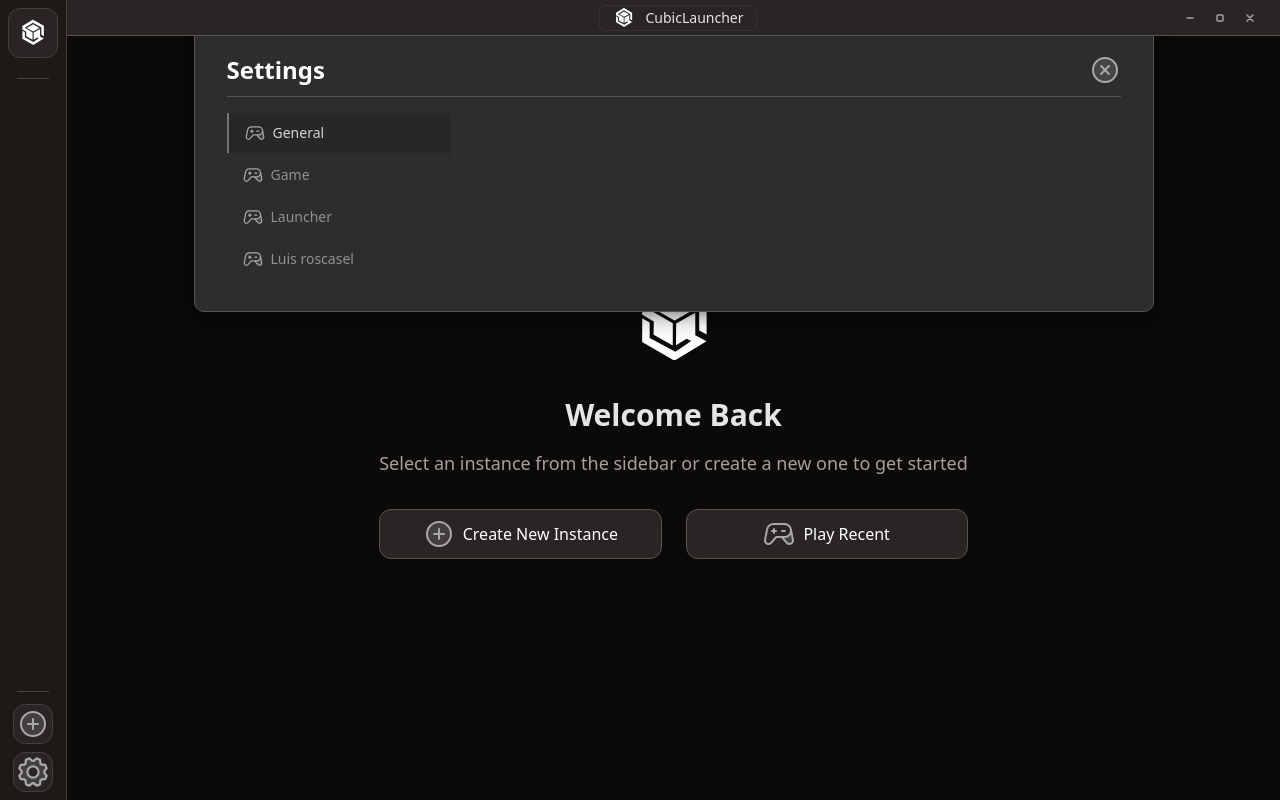
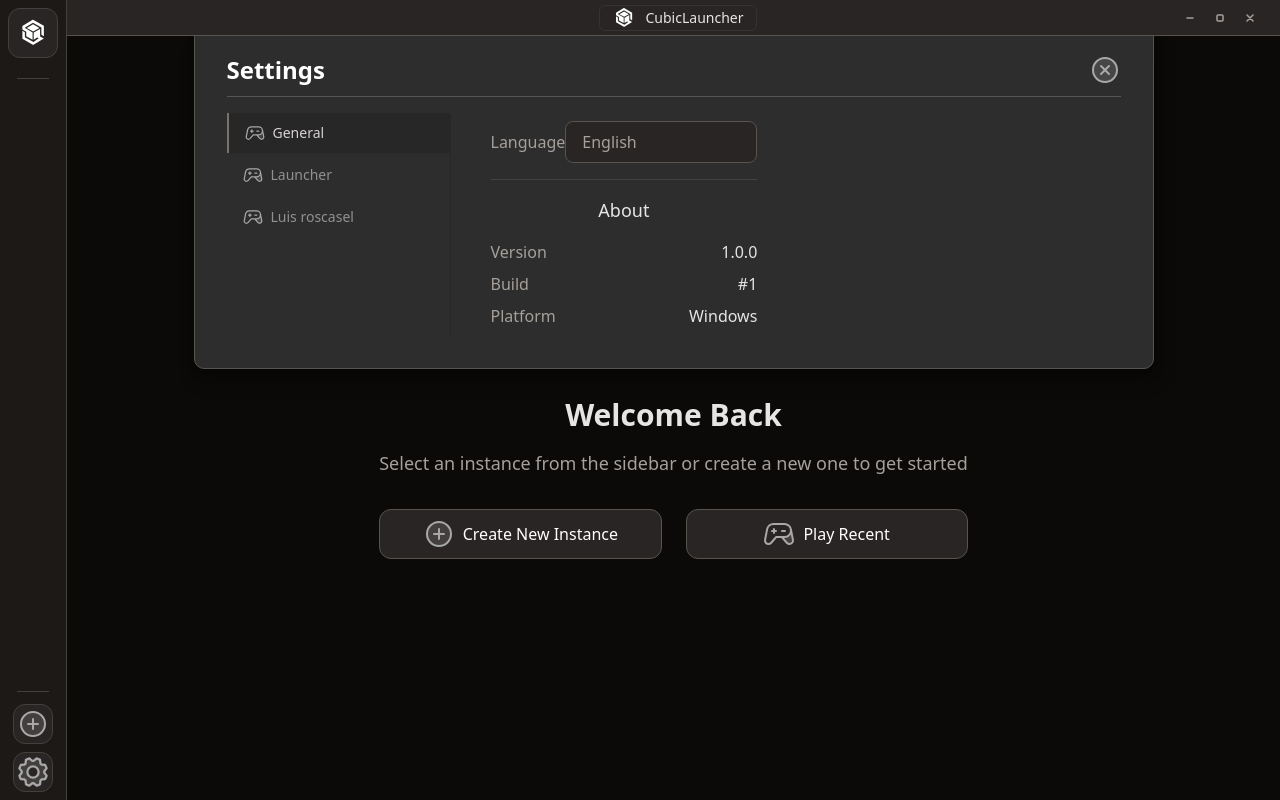
Before and after one commit to CubicLauncher/launcher-ts, a Vue app in the folder src/ui/: page / in a window 1280 px wide. Both pictures are taken after a click on the element 33 px from the left and 772 px from the top of the page. Built offline with nearby package versions, Linux system fonts and the light colour scheme.

Commit message:
Settings

```diff
--- a/src/ui/src/components/modals/Settings/SettingsModal.vue
+++ b/src/ui/src/components/modals/Settings/SettingsModal.vue
@@ -52,6 +52,7 @@
 // Import tab content components
 import LauncherSettings from "./Tabs/LauncherSettings.vue";
 import AccountSettings from "./Tabs/AccountSettings.vue";
+import GeneralSettings from "./Tabs/GeneralSettings.vue";
 
 // Import icons (SVG components)
 import controller from "../../../assets/icons/UI/controller.vue";
@@ -73,13 +74,7 @@
     id: "general",
     name: "General",
     icon: controller,
-    content: LauncherSettings
-  },
-  {
-    id: "game",
-    name: "Game",
-    icon: controller,
-    content: LauncherSettings
+    content: GeneralSettings
   },
   {
     id: "launcher",
--- /dev/null
+++ b/src/ui/src/components/modals/Settings/Tabs/GeneralSettings.vue
@@ -0,0 +1,55 @@
+<template>
+    <div class="flex-1 pl-8 pr-6">
+        <div class="space-y-6">
+            <div class="space-y-4">
+                <div class="flex items-center justify-between">
+                    <label class="text-stone-400">{{ languageStore.getTranslation('Launcher.settings.general.language') }}</label>
+                    <div class="relative">
+                        <select
+                            v-model="selectedLanguage"
+                            @change="changeLanguage"
+                            class="appearance-none w-48 px-4 py-2 bg-stone-800 text-stone-400 rounded-lg border border-stone-600 focus:outline-none focus:border-stone-400 pr-10 cursor-pointer"
+                        >
+                            <option value="en">English</option>
+                            <option value="es">Español</option>
+                        </select>
+                        <div class="pointer-events-none absolute inset-y-0 right-0 flex items-center px-2 text-stone-400">
+                            <i class="i-heroicons-chevron-down-20-solid w-5 h-5"></i>
+                        </div>
+                    </div>
+                </div>
+
+                <!-- Launcher Information -->
+                <div class="pt-4 border-t border-stone-700">
+                    <h3 class="text-lg font-medium text-stone-200 mb-4">{{ languageStore.getTranslation('Launcher.settings.general.about') }}</h3>
+                    <div class="space-y-2">
+                        <div class="flex justify-between">
+                            <span class="text-stone-400">{{ languageStore.getTranslation('Launcher.settings.general.version') }}</span>
+                            <span class="text-stone-200">1.0.0</span>
+                        </div>
+                        <div class="flex justify-between">
+                            <span class="text-stone-400">{{ languageStore.getTranslation('Launcher.settings.general.build') }}</span>
+                            <span class="text-stone-200">#1</span>
+                        </div>
+                        <div class="flex justify-between">
+                            <span class="text-stone-400">{{ languageStore.getTranslation('Launcher.settings.general.platform') }}</span>
+                            <span class="text-stone-200">Windows</span>
+                        </div>
+                    </div>
+                </div>
+            </div>
+        </div>
+    </div>
+</template>
+
+<script setup lang="ts">
+import { ref } from 'vue';
+import { useLanguageStore } from '../../../../stores/LanguageStore';
+
+const languageStore = useLanguageStore();
+const selectedLanguage = ref((localStorage.getItem('selectedLanguage') || 'en') as 'en' | 'es');
+
+const changeLanguage = () => {
+    languageStore.setCurrentLanguage(selectedLanguage.value);
+};
+</script>
```
